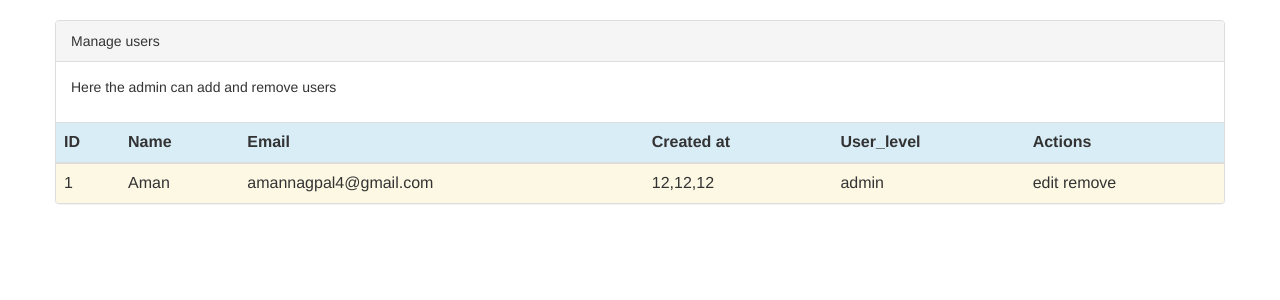
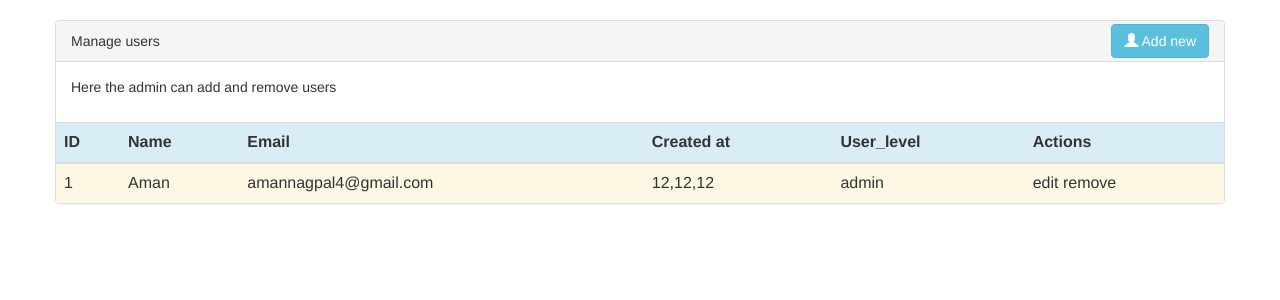
Before and after one commit to Ezi0aaudit0re/Dashboard, a CodeIgniter app: template ci_clean_version-master/application/views/admindash.php in a window 1280 px wide. Shown: the part 52-352 px from the top of the page. Run offline with CodeIgniter, Linux system fonts and the light colour scheme; the template is opened without the code that fills it, so the values that code supplies are empty.

Commit message:
add user button added in admin dashboard

```diff
--- a/ci_clean_version-master/application/views/admindash.php
+++ b/ci_clean_version-master/application/views/admindash.php
@@ -24,7 +24,10 @@
 		</div>
 		<div class="row">
 			<div class="panel panel-default">
-				 <div class="panel-heading">Manage users</div>
+				 <div class="panel-heading">
+				 	Manage users
+				 	<a href='#'><button type="button" class="btn btn-info pull-right" id='addnew'><strong class="glyphicon glyphicon-user"></strong> Add new</button></a>
+				 </div>
 				 <div class="panel-body">
 				  	<p>Here the admin can add and remove users</p>
 				</div>
--- a/ci_clean_version-master/assets/admindash.css
+++ b/ci_clean_version-master/assets/admindash.css
@@ -1,3 +1,6 @@
 #color{
 	color: #5bc0de;
 }
+#addnew{
+	margin-top: -7px;
+}
```
